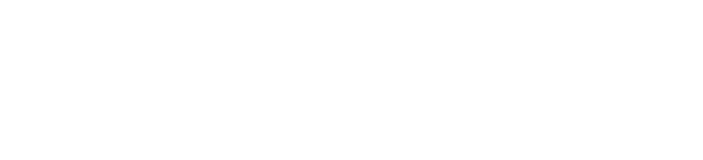
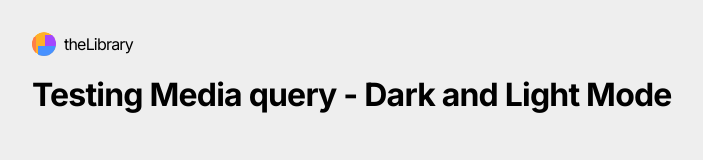
Before and after one commit to olxrunfxmi/library, a plain HTML site: page index.html in a window 1280 px wide. Shown: the whole page, without its empty margins (80-783 px from the left). Drawn offline with Linux system fonts and the light colour scheme.

Commit message:
Setup design styles and structure

```diff
--- a/index.css
+++ b/index.css
@@ -97,3 +97,125 @@
 		scroll-margin-block: 5ex;
 	}
 }
+
+@layer base {
+	:root {
+		/* Font Family*/
+		--sans-font: "Inter", sans-serif;
+		--serif-font: "EB Garamond", serif;
+		--heading-font: var(--serif-font);
+
+		/* Font Details */
+		--ls-s: -0.02em;
+		--ls-m: -0.05em;
+		--heading-ls: var(--ls-s);
+		--text-ls: var(--ls-m);
+
+		--heading-lh: 1.4;
+
+		/* Font Sizes */
+		--step--1: 0.875rem; /* 14px */
+		--step-1: 1rem; /* 16px */
+		--step-2: 1.25rem; /* 20px */
+
+		/* Radius */
+		--radius-s: 8px;
+		--radius-m: 24px;
+		--radius-l: 40px;
+		--radius-xl: 48px;
+		--raduis-round: 50%;
+		--radius-button: var(--radius-xl);
+
+		/* Spacing */
+		--spacing-s: 8px;
+		--spacing-m: 12px;
+		--spacing-l: 16px;
+		--spacing-xl: 24px;
+		--spacing-xxl: 32px;
+		--spacing-xxxl: 40px;
+
+		/* White and Black */
+		--library--white--main: rgba(255, 255, 255, 1);
+		--library--black--main: rgba(20, 20, 20, 1);
+
+		/* Greys */
+		--library--grey--main: rgba(200, 200, 200, 1);
+		--library--grey--text: rgba(170, 170, 170, 1);
+		--library--grey--stroke: rgba(236, 236, 236, 1);
+
+		/* Accent and Book Colors */
+		--library--book--orange-fill: rgba(255, 95, 2, 1);
+		--library--book--orange-stroke: rgba(255, 118, 39, 1);
+		--library--book--orange-binder: rgba(170, 46, 1, 1);
+		--library--book--text-on-orange: rgba(78, 21, 0, 1);
+
+		--library--book--blue-fill: rgba(2, 145, 255, 1);
+		--library--book--blue-stroke: rgba(39, 140, 255, 1);
+		--library--book--blue-binder: rgba(1, 97, 170, 1);
+		--library--book--text-on-blue: rgba(0, 36, 78, 1);
+
+		--library--book--purple-fill: rgba(145, 2, 255, 1);
+		--library--book--purple-stroke: rgba(110, 2, 193, 1);
+		--library--book--purple-binder: rgba(116, 0, 205, 1);
+		--library--book--text-on-purple: rgba(239, 226, 255, 1);
+
+		--library--book--pink-fill: rgba(255, 2, 108, 1);
+		--library--book--pink-stroke: rgba(234, 3, 99, 1);
+		--library--book--pink-binder: rgba(209, 0, 88, 1);
+		--library--book--text-on-pink: rgba(43, 0, 18, 1);
+
+		--library--book--red-fill: rgba(255, 36, 2, 1);
+		--library--book--red-stroke: rgba(255, 59, 29, 1);
+		--library--book--red-binder: rgba(205, 31, 3, 1);
+		--library--book--text-on-red: rgba(55, 8, 1, 1);
+
+		--library--book--green-fill: rgba(0, 127, 36, 1);
+		--library--book--green-stroke: rgba(0, 88, 25, 1);
+		--library--book--green-binder: rgba(1, 146, 42, 1);
+		--library--book--text-on-green: var(--library--white--main);
+
+		/* Light Colors */
+		--library--background-fill: rgba(238, 238, 238, 1);
+		--library--text-on-bg: var(--library--black--main);
+		--library--faint-text-on-bg: rgba(79, 79, 79, 1);
+		--library--elevated-fill: rgba(224, 224, 224, 1);
+		--library--text-on-elevated: rgba(130, 130, 130, 1);
+		--library--elevated-stroke: rgba(216, 216, 216, 1);
+		--library--action--background: var(--library--white--main);
+		--library--action--text-on-bg: var(--library--black--main);
+
+		/* Dark Colors */
+		@media (prefers-color-scheme: dark) {
+			--library--background-fill: rgba(4, 4, 4, 1);
+			--library--text-on-bg: var(--library--white--main);
+			--library--faint-text-on-bg: var(--library--grey--main);
+			--library--elevated-fill: rgba(39, 39, 39, 1);
+			--library--text-on-elevated: var(--library--grey--main);
+			--library--elevated-stroke: rgba(58, 55, 55, 1);
+			--library--action--background: var(--library--black--main);
+			--library--action--text-on-bg: var(--library--white--main);
+		}
+	}
+}
+
+@layer structure {
+	body {
+		background: var(--library--background-fill);
+		font-family: var(--sans-font);
+		letter-spacing: var(--text-ls);
+		padding-block-start: var(--spacing-xxl);
+	}
+
+	.container {
+		max-width: 1080px;
+		margin-inline: auto;
+		padding-inline: 12px;
+	}
+}
+
+@layer styling {
+	.logo {
+		display: flex;
+		gap: var(--spacing-s);
+	}
+}
--- a/index.html
+++ b/index.html
@@ -4,11 +4,26 @@
 <head>
     <meta charset="UTF-8">
     <meta name="viewport" content="width=device-width, initial-scale=1.0">
-    <title>Non persistent Library</title>
+    <title>theLibrary - Local Persistent Library</title>
     <link rel="stylesheet" href="index.css">
+    <link rel="preconnect" href="https://fonts.googleapis.com">
+    <link rel="preconnect" href="https://fonts.gstatic.com" crossorigin>
+    <link
+        href="https://fonts.googleapis.com/css2?family=EB+Garamond:ital,wght@0,400..800;1,400..800&family=Inter:ital,opsz,wght@0,14..32,100..900;1,14..32,100..900&display=swap"
+        rel="stylesheet">
 </head>
 
 <body>
+    <main class="container">
+        <div class="article">
+            <div class="logo">
+                <img src="./assets/thelibrary.svg" alt="">
+                <span><span class="underline">the</span>Library</span>
+            </div>
+            <div class="pill"></div>
+        </div>
+        <h1>Testing Media query - Dark and Light Mode</h1>
+    </main>
 </body>
 
 </html>
```
Also changed, not shown: assets/thelibrary.svg (added).
